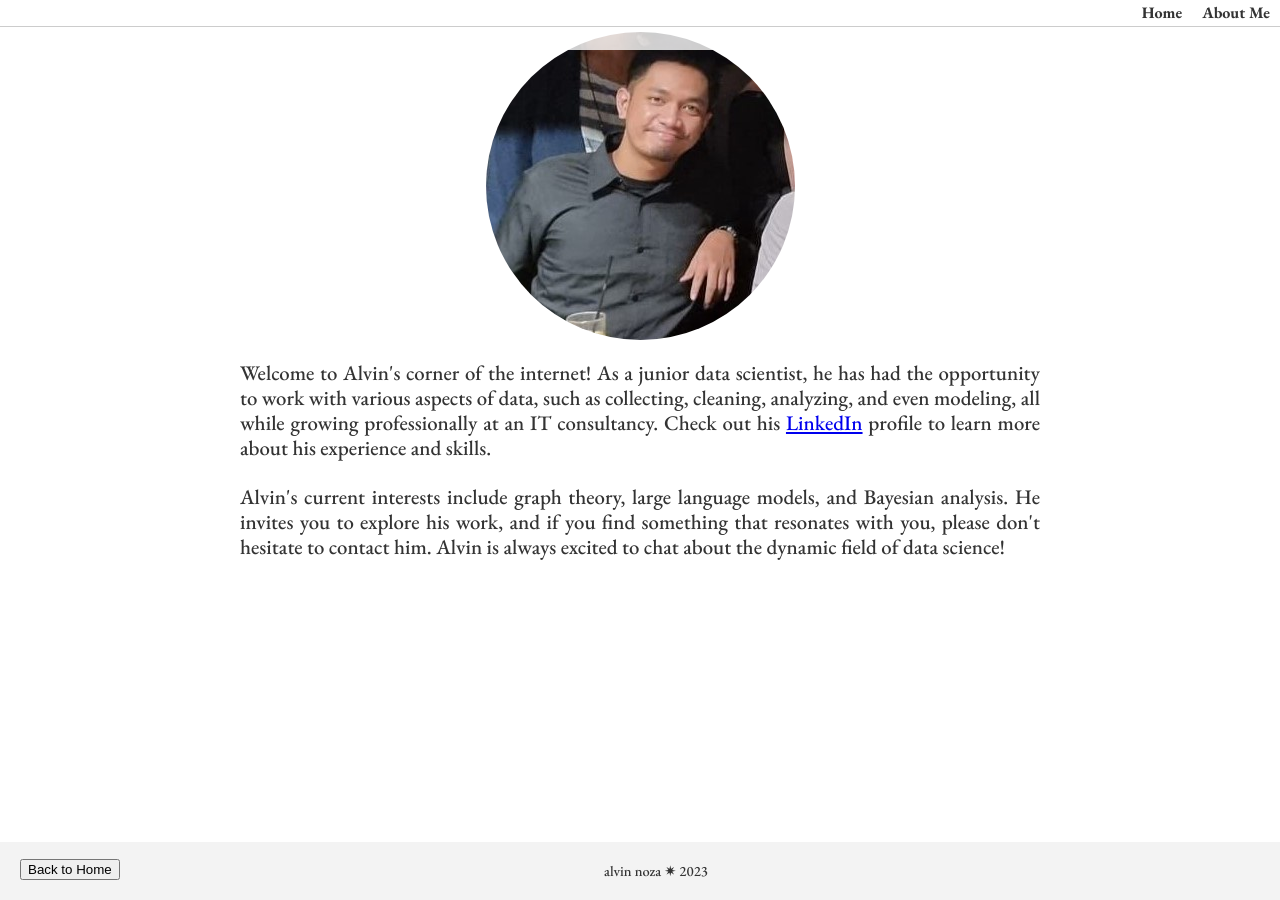
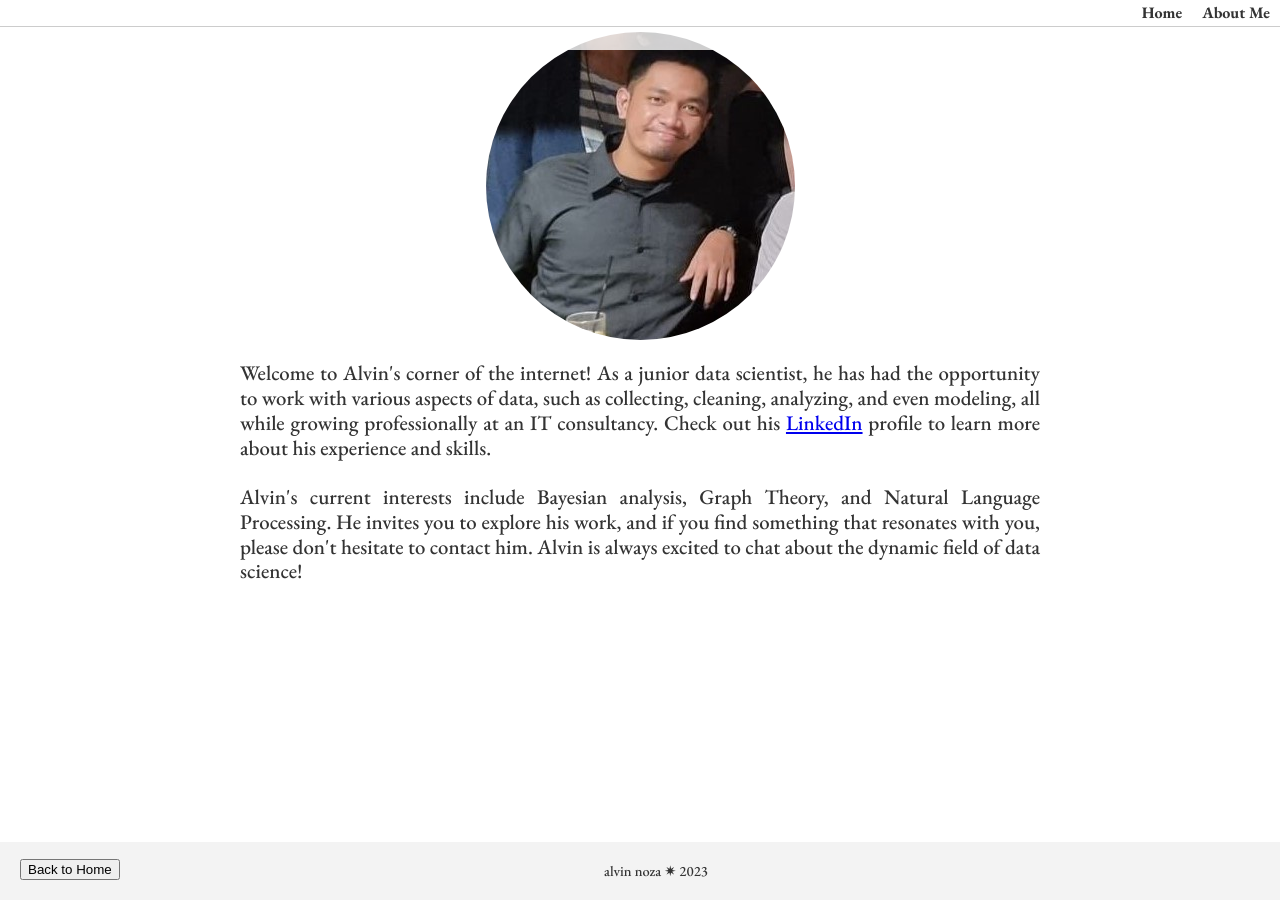
Before and after one commit to datawithalvin/ds-porto-web, a Jekyll site: the page built from about.html, in a window 1280 px wide. Built offline with Jekyll 4.4.1, drawn with Linux system fonts in a browser that asks for light colours.

Commit message:
update aboutme page

```diff
--- a/about.html
+++ b/about.html
@@ -21,5 +21,5 @@ title: Home | datawithalvin
     <a href="https://www.linkedin.com/in/alvin-n-802a65226/" target="_blank">LinkedIn</a> profile to learn more about his experience and skills.
 </p>
 <p>
-    Alvin's current interests include graph theory, large language models, and Bayesian analysis. He invites you to explore his work, and if you find something that resonates with you, please don't hesitate to contact him. Alvin is always excited to chat about the dynamic field of data science!
+    Alvin's current interests include Bayesian analysis, Graph Theory, and Natural Language Processing. He invites you to explore his work, and if you find something that resonates with you, please don't hesitate to contact him. Alvin is always excited to chat about the dynamic field of data science!
 </p>
```
Also changed, not shown: 1 other file.
